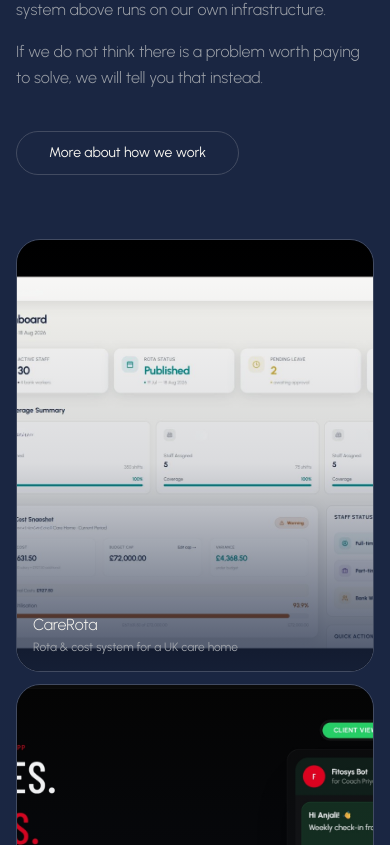
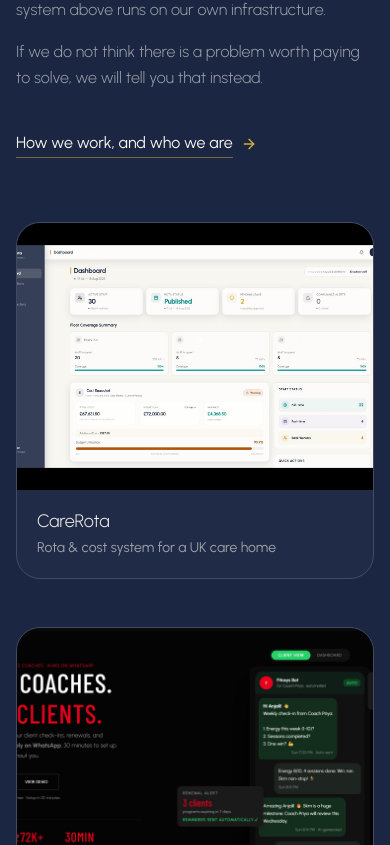
Before and after one commit to ashok-1986/alchemetryx-main, a Next.js app: page / in a window 390 px wide. Shown: the part 6819-7664 px from the top of the page. Built offline with nearby package versions, Linux system fonts and the light colour scheme.

Commit message:
style(who-we-are): redesign to 1x4 vertical sticky scroll layout

```diff
--- a/components/sections/who-we-are.tsx
+++ b/components/sections/who-we-are.tsx
@@ -24,10 +24,10 @@ interface WhoWeAreProps {
 }
 
 const BUILT_THINGS = [
-  { name: "CareRota", description: "Rota & cost system for a UK care home", href: "/proof/care-rota", image: "/proof/carerota-dashboard.jpg", alt: "CareRota dashboard showing live cost, coverage, and compliance" },
-  { name: "Fitosys", description: "Zero-commission platform for India coaches", href: "/proof/fitosys", image: "/proof/fitosys-main.jpg", alt: "Fitosys product view showing automated WhatsApp check-in" },
-  { name: "Meet Prerna", description: "Portfolio site with automated booking pipeline", href: "/proof/meet-prerna", image: "/proof/meetprerna-hero.jpg", alt: "Meet Prerna website homepage with portfolio and booking flow" },
-  { name: "PrimeraSkin", description: "Clinic consultation booking pipeline", href: "/proof/primeraskin", image: "/proof/primeraskin-hero.jpg", alt: "PrimeraSkin website homepage with consultation booking" },
+  { name: "CareRota", description: "Rota & cost system for a UK care home", href: "/proof/care-rota", image: "/proof/carerota-dashboard.jpg", alt: "CareRota dashboard showing live cost, coverage, and compliance", published: true },
+  { name: "Fitosys", description: "Zero-commission platform for India coaches", href: "/proof/fitosys", image: "/proof/fitosys-main.jpg", alt: "Fitosys product view showing automated WhatsApp check-in", published: true },
+  { name: "meetprerna.com", description: "Portfolio site with automated booking pipeline", href: "/proof/meet-prerna", image: "/proof/meetprerna-hero.jpg", alt: "Meet Prerna website homepage with portfolio and booking flow", published: true },
+  { name: "primeraskin.com", description: "Clinic consultation booking pipeline", href: "/proof/primeraskin", image: "/proof/primeraskin-hero.jpg", alt: "PrimeraSkin website homepage with consultation booking", published: true },
 ];
 
 export function WhoWeAre({
@@ -45,20 +45,22 @@ export function WhoWeAre({
     const section = sectionRef.current;
     if (!section) return;
     const mm = gsap.matchMedia();
-    // One authored reveal: the four gallery tiles step in as a film strip on desktop.
-    mm.add("(min-width: 1024px) and (prefers-reduced-motion: no-preference)", () => {
-      gsap.from(section.querySelectorAll<HTMLElement>(".who-tile"), {
-        y: 40,
+    // Each evidence tile reveals as it scrolls into view.
+    mm.add("(min-width: 640px) and (prefers-reduced-motion: no-preference)", () => {
+      const tiles = section.querySelectorAll<HTMLElement>(".who-tile");
+      tiles.forEach((tile) => {
+        gsap.from(tile, {
+          y: 48,
           opacity: 0,
-        duration: 0.7,
-        stagger: 0.12,
+          duration: 0.8,
           ease: "expo.out",
           scrollTrigger: {
-          trigger: sectionRef.current,
-          start: "top 78%",
+            trigger: tile,
+            start: "top 85%",
             toggleActions: "play none none none",
             once: true,
           },
+        });
       });
     });
   }, { scope: sectionRef });
@@ -72,10 +74,10 @@ export function WhoWeAre({
     >
       <div
         ref={sectionRef}
-        className={`flex flex-col gap-16 md:gap-24${bleedToTop ? " pt-32 md:pt-40" : ""}`}
+        className={`grid grid-cols-1 lg:grid-cols-12 gap-16 lg:gap-12 items-start${bleedToTop ? " pt-32 md:pt-40" : ""}`}
       >
         {/* Headline block */}
-        <div className="max-w-3xl">
+        <div className="lg:col-span-5 max-w-3xl lg:sticky lg:top-32 lg:pb-12">
           <p className="text-xs uppercase tracking-[0.18em] text-[var(--color-gold)] mb-6">
             {eyebrow}
           </p>
@@ -100,49 +102,54 @@ export function WhoWeAre({
 
           {showCta && (
             <div className="mt-10">
-              <Button asChild variant="outline-dark" size="default">
-                <Link href="/about">More about how we work</Link>
-              </Button>
+              <Link
+                href="/about"
+                className="inline-flex items-center text-base md:text-lg text-[var(--color-pearl)] hover:text-[var(--color-gold)] transition-colors group"
+              >
+                <span className="border-b border-[var(--color-gold)]/50 group-hover:border-[var(--color-gold)] transition-colors pb-0.5">
+                  How we work, and who we are
+                </span>
+                <ArrowRight className="ml-2 w-4 h-4 text-[var(--color-gold)] transition-transform group-hover:translate-x-1" />
+              </Link>
             </div>
           )}
         </div>
 
-        {/* Immersive 4-across cinematic gallery */}
-        <div className="w-full grid grid-cols-1 sm:grid-cols-2 lg:grid-cols-4 gap-3 md:gap-4">
-          {BUILT_THINGS.map((item) => (
+        {/* 1x4 vertical scroll list */}
+        <div className="lg:col-span-7 w-full flex flex-col gap-12 md:gap-16 lg:pl-8">
+          {BUILT_THINGS.filter(item => item.published).map((item) => (
             <Link
               key={item.name}
               href={item.href}
-              className="who-tile group relative block overflow-hidden rounded-xl border border-[var(--color-sapphire-line)] bg-[var(--color-sapphire-raised)]/40 transition-all duration-300 hover:border-[var(--color-gold-deep)]/50 hover:-translate-y-[3px] focus-visible:outline-2 focus-visible:outline-[var(--color-gold-deep)] focus-visible:outline-offset-2"
+              className="who-tile group relative block rounded-xl border border-[var(--color-sapphire-line)] bg-[var(--color-sapphire-raised)]/40 transition-all duration-300 overflow-hidden hover:border-[var(--color-gold-deep)]/50 motion-safe:hover:-translate-y-[3px] focus-visible:outline-2 focus-visible:outline-[var(--color-gold-deep)] focus-visible:outline-offset-2"
               aria-label={`${item.name}: ${item.description}`}
             >
-              <div className="relative aspect-[4/5] overflow-hidden">
+              <div className="relative aspect-[4/3] overflow-hidden">
                 <Image
                   src={item.image}
                   alt={item.alt}
-                  fill
-                  className="object-cover transition-transform duration-500 ease-out group-hover:scale-[1.05]"
-                  sizes="(max-width: 640px) 100vw, (max-width: 1024px) 50vw, 25vw"
+                  width={880}
+                  height={660}
+                  className="w-full h-full object-cover transition-transform duration-500 ease-out motion-safe:group-hover:scale-[1.04]"
+                  sizes="(max-width: 640px) 100vw, 50vw"
                 />
-                <div className="absolute inset-0 bg-gradient-to-t from-[var(--color-sapphire)]/85 via-[var(--color-sapphire)]/15 to-transparent" />
                 <div className="absolute inset-x-0 bottom-0 h-[2px] bg-[var(--color-gold)]/0 transition-colors duration-300 group-hover:bg-[var(--color-gold)]/70" />
               </div>
-
-              <div className="relative z-10 -mt-[86px] p-4 md:p-5">
-                <div className="flex items-start justify-between gap-3">
+              <div className="p-5 md:p-6">
+                <div className="flex items-start justify-between gap-4">
                   <div className="min-w-0">
-                    <h3 className="text-base md:text-lg font-light text-[var(--color-pearl)] leading-tight tracking-[-0.01em] group-hover:text-[var(--color-gold)] transition-colors">
+                    <h3 className="text-lg md:text-xl font-light text-[var(--color-pearl)] leading-tight tracking-[-0.01em] group-hover:text-[var(--color-gold)] transition-colors">
                       {item.name}
                     </h3>
-                    <p className="mt-1 text-xs md:text-sm text-[var(--color-slate)] line-clamp-2">
+                    <p className="mt-1.5 text-sm text-[var(--color-slate)] line-clamp-2">
                       {item.description}
                     </p>
                   </div>
                   <span
-                    className="mt-0.5 shrink-0 grid place-items-center w-7 h-7 rounded-full border border-[var(--color-pearl)]/25 text-[var(--color-gold)] opacity-0 -translate-x-1 transition-all duration-300 group-hover:opacity-100 group-hover:translate-x-0"
+                    className="mt-1 shrink-0 grid place-items-center w-8 h-8 rounded-full border border-[var(--color-pearl)]/25 text-[var(--color-gold)] opacity-0 -translate-x-1 transition-all duration-300 group-hover:opacity-100 motion-safe:group-hover:translate-x-0"
                     aria-hidden="true"
                   >
-                    <ArrowRight className="w-3.5 h-3.5" />
+                    <ArrowRight className="w-4 h-4" />
                   </span>
                 </div>
               </div>
```
Lines whose indentation alone changed are shown as unchanged.
